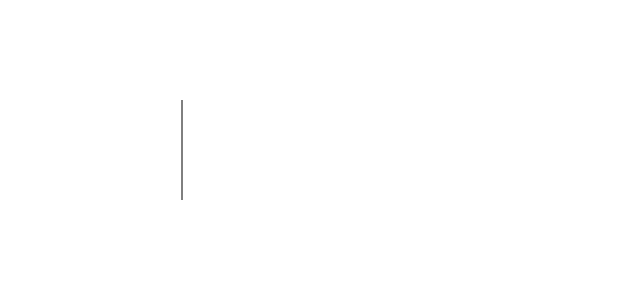
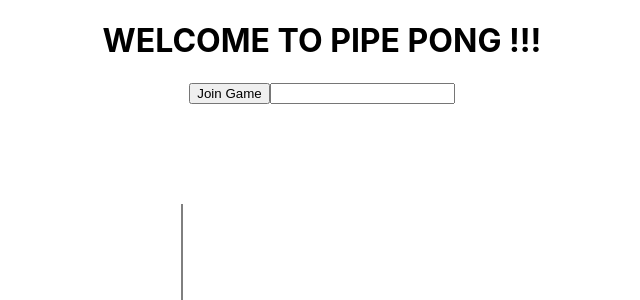
Before and after one commit to ConnorMacKenzie/PipePong, a React (Create React App) app in the folder pipepong/: page / in a window 1280 px wide. Shown: the top 300 px of the page, without its empty margins (318-958 px from the left). Built offline with nearby package versions, Linux system fonts and the light colour scheme.

Commit message:
Login Page!!!!!!!!!!!!!!!!!
also fixed template to refer to state instead of props twice

```diff
--- a/pipepong/src/App.tsx
+++ b/pipepong/src/App.tsx
@@ -1,12 +1,13 @@
 import React, { Component } from 'react';
-import logo from './logo.svg';
 import './App.css';
 import Pong from './components/Pong';
+import Login from './components/LoginPage';
 
 class App extends Component {
   render() {
     return (
       <div className="App">
+      <Login/>
         <Pong/>
       </div>
     );
--- a/pipepong/src/TEMPLATE.tsx
+++ b/pipepong/src/TEMPLATE.tsx
@@ -9,7 +9,7 @@ interface CLASSState {
 
 }
 
-class CLASS extends React.Component<CLASSProps, CLASSProps> {
+class CLASS extends React.Component<CLASSProps, CLASSState> {
     public render(){
         return (
             <div className = "CLASS">
--- /dev/null
+++ b/pipepong/src/components/LoginPage.tsx
@@ -0,0 +1,50 @@
+import React, { Component, ButtonHTMLAttributes } from 'react';
+
+interface LoginPageProps {
+    // properties this component recieves from parent here
+}
+
+interface LoginPageState {
+    // any variables that can affect the UI (when updated should re-render)
+    loggedIn: Boolean;
+    enteredUsername: string;
+}
+
+class LoginPage extends React.Component<LoginPageProps, LoginPageState> {
+    constructor(props: LoginPageProps) {
+        super(props);
+        this.state = {
+            loggedIn: false,
+            enteredUsername: ""
+        };
+        this.updateUsername = this.updateUsername.bind(this);
+    }
+    public render(){
+        return (
+            <div className = "LoginPage">
+                <h1>
+                    WELCOME TO PIPE PONG
+                    {" " + this.state.enteredUsername.toUpperCase() + "!!!"}
+                </h1>
+                <button onClick={() => this.loginAction()}>
+                Join Game
+                </button>
+                <input value = {this.state.enteredUsername} onChange = {this.updateUsername}/>
+                {/* </input> */}
+            </div>
+        )
+    }
+    loginAction(){
+        this.setState({
+           loggedIn: true
+        })
+    }
+    updateUsername(username: React.ChangeEvent<HTMLInputElement>){
+       this.setState({
+            enteredUsername: username.target.value
+       });
+    }
+}
+
+
+export default LoginPage;
```
Also changed, not shown: pipepong/src/Paddle.tsx (added, +15 -0 lines).
